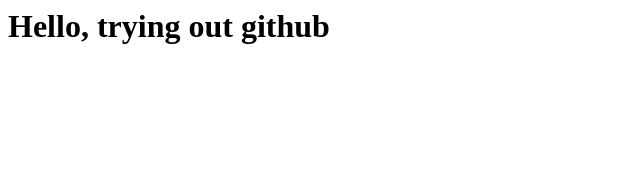
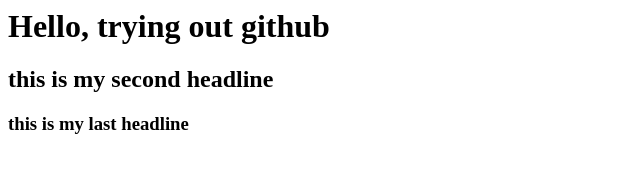
Before and after one commit to Sotug05/testing-web, a plain HTML site: page index.html in a window 1280 px wide. Shown: the whole page, without its empty margins (0-640 px from the left). Drawn offline with Linux system fonts and the light colour scheme.

Commit message:
this is my last headline

```diff
--- a/index.html
+++ b/index.html
@@ -1 +1,3 @@
 <h1> Hello, trying out github </h1>
+<h2> this is my second headline </h2>
+<h3> this is my last headline </h2
```
